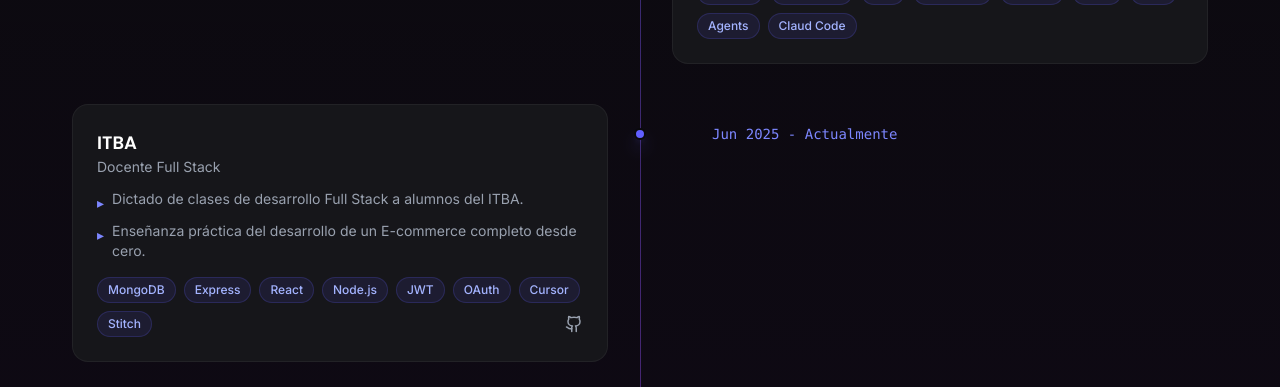
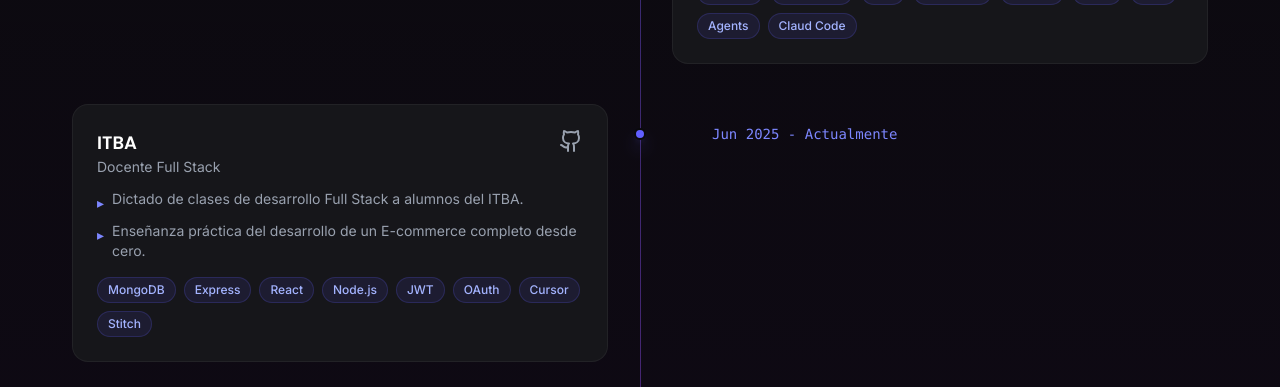
Before and after one commit to PiaAchigar/portfolio, a React (Vite) app: page / in a window 1280 px wide. Shown: the part 3540-3927 px from the top of the page. Built offline with nearby package versions, Linux system fonts and the light colour scheme; no server answers; the database is empty.

Commit message:
icono de github ITBA cambio de posicion y tamaño

```diff
--- a/src/components/Experience.tsx
+++ b/src/components/Experience.tsx
@@ -170,13 +170,24 @@
                       {/* Mobile period */}
                       <span className="md:hidden text-indigo-400 text-xs font-mono block mb-1">{exp.period}</span>
 
-                      <div className="mb-3">
-                        <h3 className="text-white font-semibold text-lg" style={{ fontFamily: 'Poppins, sans-serif' }}>
-                          {exp.company}
-                        </h3>
-                        <p className="text-gray-400 text-sm">{role}</p>
+                      <div className="mb-3 flex items-start justify-between gap-3">
+                        <div>
+                          <h3 className="text-white font-semibold text-lg" style={{ fontFamily: 'Poppins, sans-serif' }}>
+                            {exp.company}
+                          </h3>
+                          <p className="text-gray-400 text-sm">{role}</p>
+                        </div>
+                        {exp.github_url && (
+                          <a
+                            href={exp.github_url}
+                            target="_blank"
+                            rel="noopener noreferrer"
+                            className="flex-shrink-0 text-gray-400 hover:text-indigo-400 transition-colors"
+                          >
+                            <GithubIcon size={24} />
+                          </a>
+                        )}
                       </div>
-
                       <ul className="space-y-2 mb-4">
                         {bullets.map((b, j) => (
                           <li key={j} className="text-gray-400 text-sm flex items-start gap-2">
@@ -195,16 +206,6 @@
                             {tag}
                           </span>
                         ))}
-                        {exp.github_url && (
-                          <a
-                            href={exp.github_url}
-                            target="_blank"
-                            rel="noopener noreferrer"
-                            className="ml-auto text-gray-400 hover:text-indigo-400 transition-colors"
-                          >
-                            <GithubIcon size={18} />
-                          </a>
-                        )}
                       </div>
                     </div>
                   </div>
```
